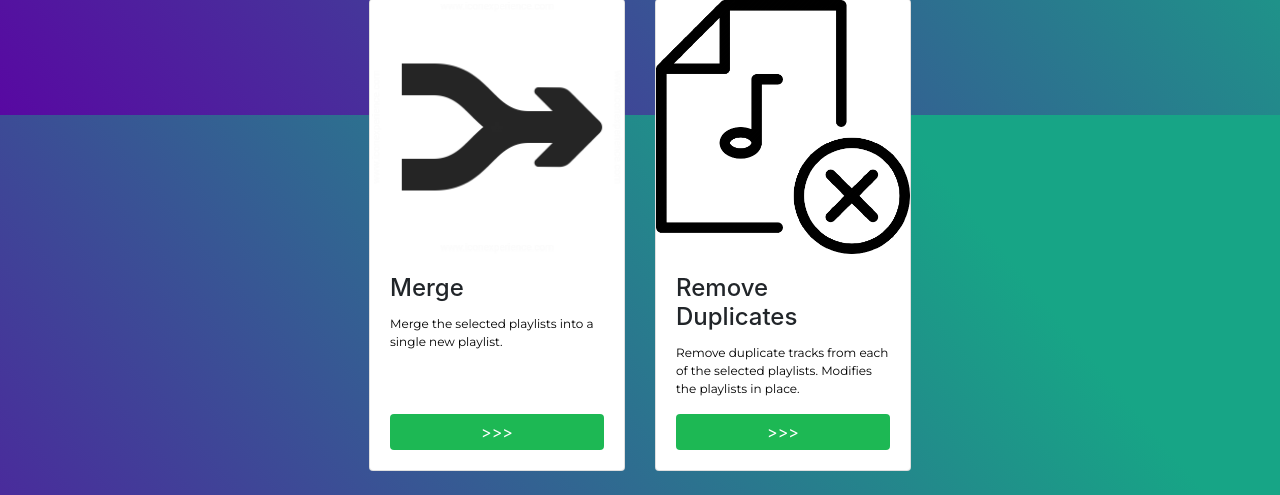
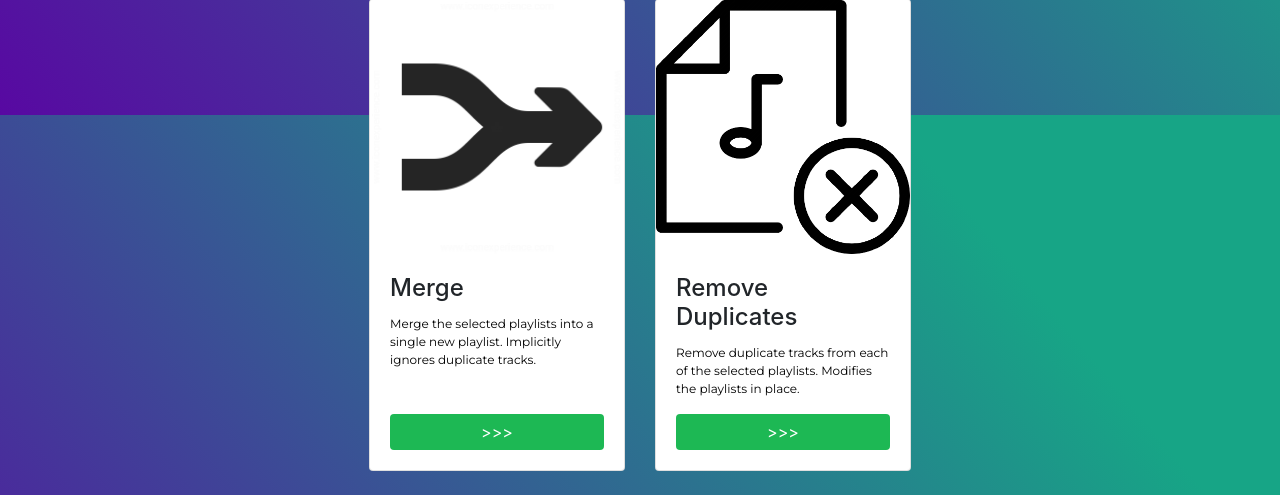
Before and after one commit to ehan03/Lazify, a Flask app: template templates/select_option.html in a window 1280 px wide. Shown: the part 685-1180 px from the top of the page. Run offline with Flask 2, Linux system fonts and the light colour scheme; the template is opened without the code that fills it, so the values that code supplies are empty; some libraries are stand-ins or nearby versions.

Commit message:
Updated playlist generation selection page

```diff
--- a/templates/select_option.html
+++ b/templates/select_option.html
@@ -60,7 +60,7 @@
                         <div class="card-body d-flex flex-column">
                             <h4 class="card-title">Merge</h4>
                             <p class="card-text">
-                                Merge the selected playlists into a single new playlist.
+                                Merge the selected playlists into a single new playlist. Implicitly ignores duplicate tracks.
                             </p>
                             <button type="submit" class="btn btn-primary mt-auto" name="option" value="merge">
                                 >>>
```
